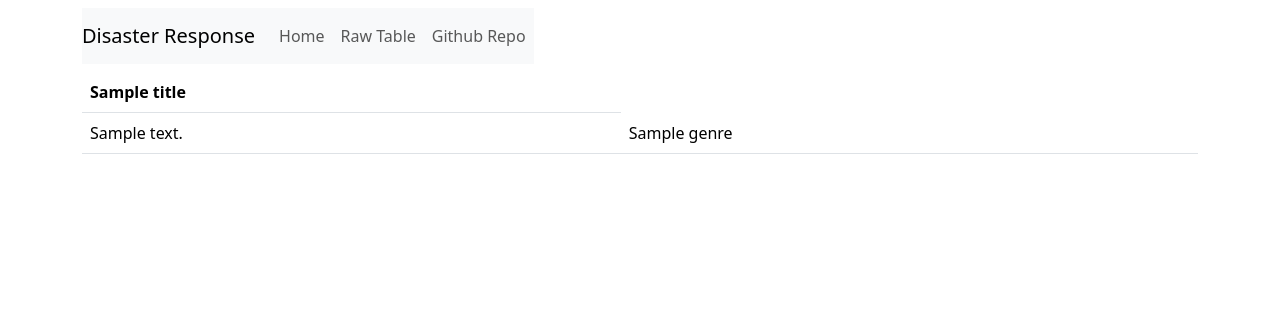
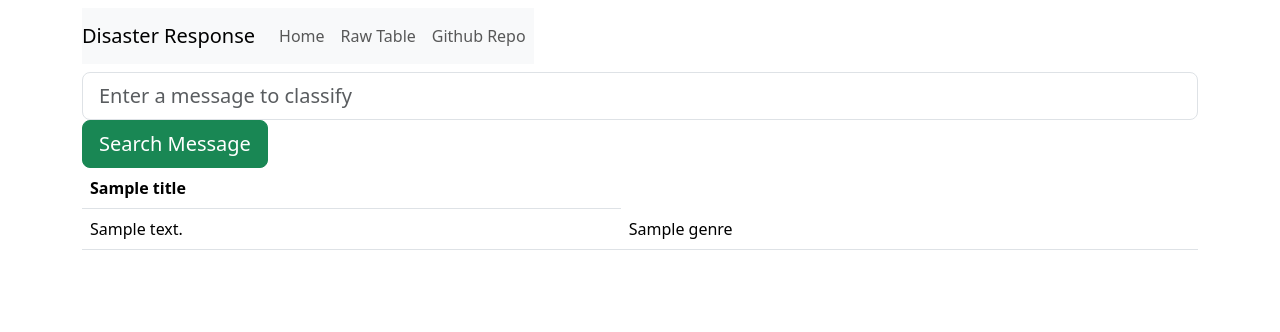
Before and after one commit to renshou753/uda_data_science_disaster_pipeline, a Flask app: template app/templates/table.html in a window 1280 px wide. Shown: the top 332 px of the page. Run offline with Flask 3, Linux system fonts and the light colour scheme; the template is opened without the code that fills it: most values are stand-ins (such as "Sample title", 1, 10 or a date in 2020); parts of the project's set-up code (start-up, migrations or seed data) failed here and were passed over; some libraries are stand-ins or nearby versions.

Commit message:
add search to table page

```diff
--- a/app/run.py
+++ b/app/run.py
@@ -78,15 +78,30 @@ def go():
 # web page that render the raw table data from db
 @app.route('/table')
 def display_table():
-    # render pandas df on html
+    # render pandas df on dict records
     results = df_message[:25].to_dict('records')
     return render_template('table.html', results=results, titles=['message', 'genre'])
+
+# web page that search the raw table data from db
+@app.route('/search_table')
+def search_table():
+    # save user input in query
+    query = request.args.get('query', '')
+    df = df_message[df_message.message.str.contains('{}'.format(query))]
+    # render pandas to dict records
+    results = df[:25].to_dict('records')
+    return render_template('search_table.html', results=results, titles=['message', 'genre'], search_msg=query)
 
 @app.route('/get-next-rows')
 def get_next_rows():
     offset = int(request.args['offset']) if 'offset' in request.args else 0
-    results = df_message[offset:offset+25].to_dict('records')
-    return render_template('table_rows.html', results=results, offset=offset+25)
+    search_msg = request.args['search_msg'] if 'search_msg' in request.args else ''
+    if len(search_msg) > 0:
+        df = df_message[df_message.message.str.contains('{}'.format(search_msg))][offset:offset+25]
+    else:
+        df = df_message[offset:offset+25]
+    results = df.to_dict('records')
+    return render_template('table_rows.html', results=results, offset=offset+25, search_msg=search_msg)
 
 def main():
     app.run(host='0.0.0.0', port=3001, debug=True)
--- a/app/templates/base.html
+++ b/app/templates/base.html
@@ -61,7 +61,6 @@
 
 
     {% block prompt %} {% endblock %}
-    {% block message %} {% endblock %}
 
     {% block content %} {% endblock %}
 
--- a/app/templates/home.html
+++ b/app/templates/home.html
@@ -10,12 +10,12 @@
 
         <div class="row">
           <div class="col-lg-12 form-group-lg">
-            <form action="/go" method="get">
+            <form hx-get="/go" hx-target="#search_results">
               <input
                 type="text"
                 class="form-control form-control-lg"
                 name="query"
-                placeholder="Enter a message to classify"
+                placeholder="Enter a message to search"
               />
               <div class="col-lg-offset-5">
                 <button type="submit" class="btn btn-lg btn-success">
@@ -33,6 +33,8 @@
 
 {% block content %}
     <div class="container">
+      <div id="search_results"></div>
+
       <div class="page-header">
         <h1 class="text-center">Overview of Training Dataset</h1>
       </div>
--- a/app/templates/table.html
+++ b/app/templates/table.html
@@ -2,11 +2,28 @@
 {% block title %}Raw Table{% endblock %}
 
 {% block prompt %}
-
+<div class="container">
+    <div class="row">
+        <form hx-get="/search_table" hx-target="#search_results">
+            <input
+            type="text"
+            class="form-control form-control-lg"
+            name="query"
+            placeholder="Enter a message to classify"
+            />
+            <div class="col-lg-offset-5">
+            <button type="submit" class="btn btn-lg btn-success">
+                Search Message
+            </button>
+            </div>
+        </form>
+    </div>
+</div>
 {% endblock %}
 
 {% block content %}
 <div class="container">
+    <div id="search_results">
         <table class="table">
             <thead>
                 <tr>
@@ -26,4 +43,7 @@
         </table>
     </div>
 
+
+</div>
+
 {% endblock %}
--- a/app/templates/table_rows.html
+++ b/app/templates/table_rows.html
@@ -1,5 +1,5 @@
 {% for result in results %}
-    <tr {% if loop.last %} hx-get="get-next-rows?offset={{ offset }}" hx-trigger="revealed" hx-swap="afterend" {% endif %}>
+    <tr {% if loop.last %} hx-get="get-next-rows?offset={{ offset }}&search_msg={{ search_msg }}" hx-trigger="revealed" hx-swap="afterend" {% endif %}>
         <td>{{ result.message }}</td>
         <td>{{ result.genre }}</td>
     </tr>
```
Also changed, not shown: app/templates/go.html (+3 -11 lines), app/templates/search_table.html (added, +24 -0 lines). Lines whose indentation alone changed are shown as unchanged.
